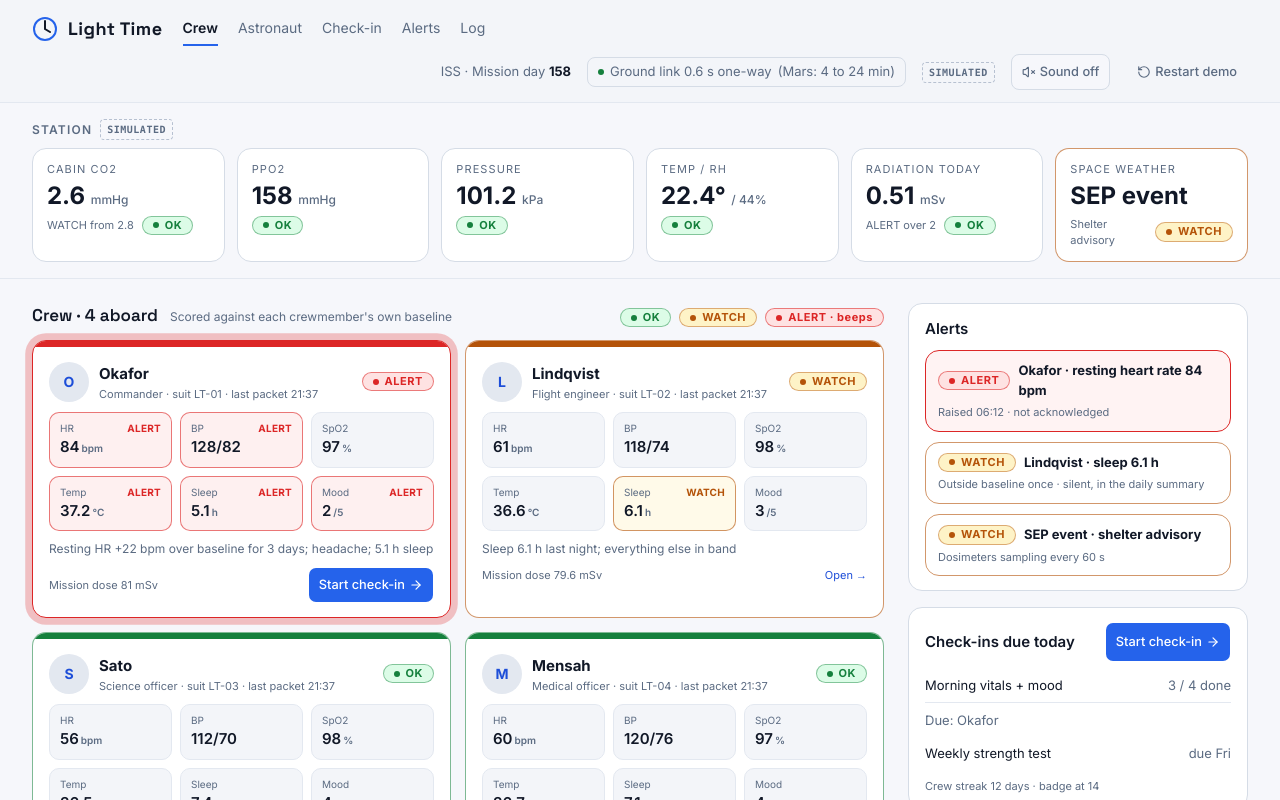
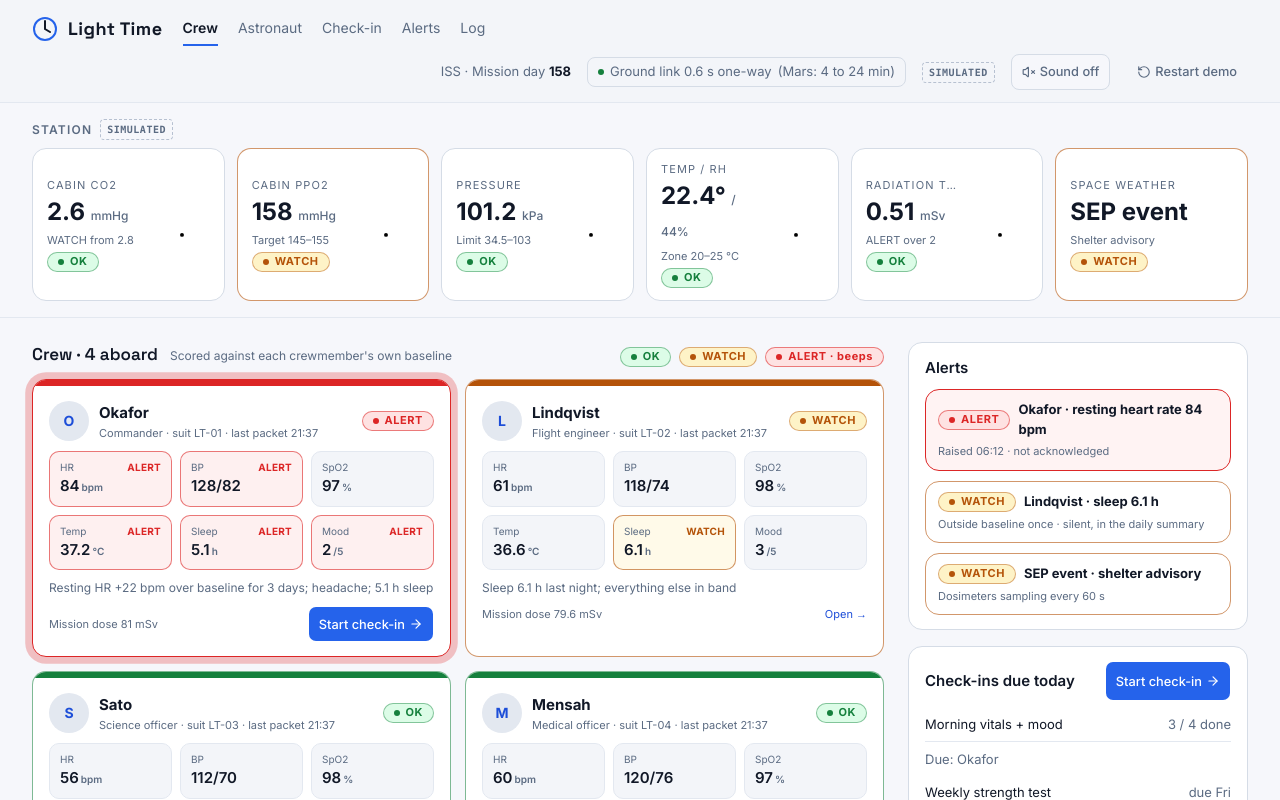
Before and after one commit to NASA-space-apps-the-procrastinators/LightTime-frontend, a Next.js app: page /base-station in a window 1280 px wide. Shown: the top 800 px of the page. Built offline with nearby package versions, Linux system fonts and the light colour scheme.

Commit message:
feat: station gauges against NASA cabin ranges

```diff
--- a/src/components/base-station/station-strip.tsx
+++ b/src/components/base-station/station-strip.tsx
@@ -1,72 +1,11 @@
 import { SimulatedTag } from "@/components/shared/simulated-tag";
 import { StatePill } from "@/components/shared/state-pill";
-import { CREW, STATION } from "@/lib/crew";
-import type { State } from "@/lib/schemas";
+import { StationGauge } from "@/components/shared/station-gauge";
 import { STATE_BORDER } from "@/lib/state-styles";
+import { stationReadings } from "@/lib/station";
 import { cn } from "@/lib/utils";
 
-type Tile = {
-  id: string;
-  label: string;
-  value: string;
-  unit?: string;
-  note?: string;
-  state: State;
-};
-
-// CO2 bands from thresholds.json: WATCH at 2.8 mmHg, ALERT at 4.5.
-const co2State = (v: number): State =>
-  v >= 4.5 ? "ALERT" : v >= 2.8 ? "WATCH" : "OK";
-
 export function StationStrip() {
-  const dose = Math.max(...CREW.map((c) => c.today.dose_mSv_day));
-  const tiles: Tile[] = [
-    {
-      id: "co2",
-      label: "Cabin CO2",
-      value: String(STATION.co2_mmHg),
-      unit: "mmHg",
-      note: "WATCH from 2.8",
-      state: co2State(STATION.co2_mmHg),
-    },
-    {
-      id: "ppo2",
-      label: "ppO2",
-      value: String(STATION.ppo2_mmHg),
-      unit: "mmHg",
-      state: "OK",
-    },
-    {
-      id: "pressure",
-      label: "Pressure",
-      value: String(STATION.pressure_kPa),
-      unit: "kPa",
-      state: "OK",
-    },
-    {
-      id: "temp",
-      label: "Temp / RH",
-      value: `${STATION.temp_c}°`,
-      unit: `/ ${STATION.rh_pct}%`,
-      state: "OK",
-    },
-    {
-      id: "dose",
-      label: "Radiation today",
-      value: dose.toFixed(2),
-      unit: "mSv",
-      note: "ALERT over 2",
-      state: dose > 2 ? "ALERT" : "OK",
-    },
-    {
-      id: "space-weather",
-      label: "Space weather",
-      value: "SEP event",
-      note: "Shelter advisory",
-      state: "WATCH",
-    },
-  ];
-
   return (
     <section
       aria-label="Station environment"
@@ -78,31 +17,44 @@ export function StationStrip() {
         </h2>
         <SimulatedTag />
       </div>
-      <div className="grid grid-cols-2 gap-3 sm:grid-cols-3 xl:grid-cols-6">
-        {tiles.map((t) => (
+      <div className="grid grid-cols-1 gap-3 min-[420px]:grid-cols-2 sm:grid-cols-3 xl:grid-cols-6">
+        {stationReadings().map((t) => (
           <div
             key={t.id}
             data-testid={`tile-${t.id}`}
+            title={`Source: ${t.source}`}
             className={cn(
-              "rounded-xl border bg-card px-3.5 py-3",
+              "flex items-center gap-2 rounded-xl border bg-card px-3.5 py-3",
               t.state === "OK" ? "border-border" : STATE_BORDER[t.state],
             )}
           >
-            <div className="text-[11px] uppercase tracking-widest text-muted-foreground">
+            <div className="min-w-0 flex-1">
+              <div className="truncate text-[11px] uppercase tracking-widest text-muted-foreground">
                 {t.label}
               </div>
               <div className="mt-0.5 text-2xl font-bold">
-              {t.value}{" "}
+                {t.display}{" "}
                 {t.unit && (
                   <span className="text-xs font-medium text-muted-foreground">
                     {t.unit}
                   </span>
                 )}
               </div>
-            <div className="mt-1 flex items-center gap-2 text-[11px] text-muted-foreground">
-              {t.note && <span>{t.note}</span>}
+              <div className="mt-1 flex flex-wrap items-center gap-x-2 gap-y-1 text-[11px] text-muted-foreground">
+                <span>{t.note}</span>
                 <StatePill state={t.state} />
               </div>
+            </div>
+            {t.gauge && t.value !== null && (
+              <div className="w-16 shrink-0 xl:w-14 2xl:w-16">
+                <StationGauge
+                  label={t.label}
+                  value={t.value}
+                  unit={t.id === "temp" ? "°C" : (t.unit ?? "")}
+                  gauge={t.gauge}
+                />
+              </div>
+            )}
           </div>
         ))}
       </div>
--- /dev/null
+++ b/src/components/shared/station-gauge.tsx
@@ -0,0 +1,93 @@
+import type { Gauge } from "@/lib/station";
+
+const R = 38;
+const CX = 50;
+const CY = 48;
+
+// Fraction 0 sits at the left end of the arc, 1 at the right end.
+const point = (f: number, r = R) => {
+  const a = Math.PI * (1 - f);
+  return [CX + r * Math.cos(a), CY - r * Math.sin(a)] as const;
+};
+const arc = (f0: number, f1: number) => {
+  const [x0, y0] = point(f0);
+  const [x1, y1] = point(f1);
+  return `M${x0.toFixed(2)} ${y0.toFixed(2)} A${R} ${R} 0 0 1 ${x1.toFixed(2)} ${y1.toFixed(2)}`;
+};
+
+/** Half-dial showing where one value sits against its NASA range. */
+export function StationGauge({
+  label,
+  value,
+  unit,
+  gauge,
+}: {
+  label: string;
+  value: number;
+  unit: string;
+  gauge: Gauge;
+}) {
+  const { min, max, band, marks } = gauge;
+  const frac = (v: number) => Math.min(1, Math.max(0, (v - min) / (max - min)));
+  const f = frac(value);
+  const where =
+    value < band[0] ? "below" : value > band[1] ? "above" : "within";
+  const name =
+    `${label} ${value} ${unit}, ${where} the NASA range ${band[0]} to ${band[1]} ${unit}`
+      .replace(/\s+/g, " ")
+      .trim();
+  const [nx, ny] = point(f, R - 9);
+
+  return (
+    <svg
+      role="img"
+      aria-label={name}
+      viewBox="0 0 100 60"
+      className="h-auto w-full"
+    >
+      <path
+        d={arc(0, 1)}
+        fill="none"
+        stroke="var(--color-border-soft)"
+        strokeWidth="8"
+        strokeLinecap="round"
+      />
+      <path
+        d={arc(frac(band[0]), frac(band[1]))}
+        fill="none"
+        stroke="var(--color-ok)"
+        strokeOpacity="0.35"
+        strokeWidth="8"
+      />
+      {marks.map((m) => {
+        const [x0, y0] = point(frac(m.at), R - 6);
+        const [x1, y1] = point(frac(m.at), R + 6);
+        return (
+          <line
+            key={`${m.state}-${m.at}`}
+            x1={x0}
+            y1={y0}
+            x2={x1}
+            y2={y1}
+            stroke={
+              m.state === "ALERT" ? "var(--color-alert)" : "var(--color-watch)"
+            }
+            strokeWidth="2"
+          />
+        );
+      })}
+      <line
+        data-testid="needle"
+        data-fraction={String(Math.round(f * 1000) / 1000)}
+        x1={CX}
+        y1={CY}
+        x2={nx}
+        y2={ny}
+        stroke="var(--color-foreground)"
+        strokeWidth="2.5"
+        strokeLinecap="round"
+      />
+      <circle cx={CX} cy={CY} r="3.5" fill="var(--color-foreground)" />
+    </svg>
+  );
+}
--- /dev/null
+++ b/src/lib/station.ts
@@ -0,0 +1,141 @@
+import { CREW, STATION } from "@/lib/crew";
+import type { State } from "@/lib/schemas";
+import { worst } from "@/lib/scoring";
+
+export type Gauge = {
+  min: number;
+  max: number;
+  /** NASA range the value should sit in. */
+  band: [number, number];
+  /** Threshold ticks drawn on the dial. */
+  marks: { at: number; state: Exclude<State, "OK"> }[];
+};
+
+export type StationReading = {
+  id: "co2" | "ppo2" | "pressure" | "temp" | "dose" | "space-weather";
+  label: string;
+  value: number | null;
+  display: string;
+  unit?: string;
+  note: string;
+  state: State;
+  gauge: Gauge | null;
+  source: string;
+};
+
+type Rule = "co2" | "ppo2" | "pressure" | "temp" | "rh" | "dose";
+
+// Ranges from NASA-STD-3001 Vol 2 Rev D as summarised in OCHMO-TB-002 Rev B (14 Nov 2023),
+// and from thresholds.json for CO2 and dose.
+export function stationState(rule: Rule, v: number): State {
+  switch (rule) {
+    case "co2": // OCHMO CO2 brief: headaches from 2.8, fatigue from 4.5
+      return v >= 4.5 ? "ALERT" : v >= 2.8 ? "WATCH" : "OK";
+    case "ppo2": // V2 6003 normoxia target 145-155 mmHg
+      return v < 145 || v > 155 ? "WATCH" : "OK";
+    case "pressure": // V2 6006 indefinite exposure 34.5 < p <= 103 kPa
+      return v <= 34.5 || v > 103 ? "ALERT" : "OK";
+    case "temp": // V2 6013 performance zone 20-25 °C; V2 6012 health limits 18-27 °C
+      return v < 18 || v > 27 ? "ALERT" : v < 20 || v > 25 ? "WATCH" : "OK";
+    case "rh": // V2 6013 performance zone 30-60 %
+      return v < 30 || v > 60 ? "WATCH" : "OK";
+    case "dose": // thresholds.json: over 2 mSv in a day
+      return v > 2 ? "ALERT" : "OK";
+  }
+}
+
+export function stationReadings(): StationReading[] {
+  const dose = Math.max(...CREW.map((c) => c.today.dose_mSv_day));
+  return [
+    {
+      id: "co2",
+      label: "Cabin CO2",
+      value: STATION.co2_mmHg,
+      display: String(STATION.co2_mmHg),
+      unit: "mmHg",
+      note: "WATCH from 2.8",
+      state: stationState("co2", STATION.co2_mmHg),
+      gauge: {
+        min: 0,
+        max: 5,
+        band: [0, 2.8],
+        marks: [
+          { at: 2.8, state: "WATCH" },
+          { at: 4.5, state: "ALERT" },
+        ],
+      },
+      source: "OCHMO CO2 brief (TB-004); NASA-STD-3001 V2 6004",
+    },
+    {
+      id: "ppo2",
+      label: "Cabin ppO2",
+      value: STATION.ppo2_mmHg,
+      display: String(STATION.ppo2_mmHg),
+      unit: "mmHg",
+      note: "Target 145–155",
+      state: stationState("ppo2", STATION.ppo2_mmHg),
+      gauge: { min: 135, max: 165, band: [145, 155], marks: [] },
+      source: "NASA-STD-3001 V2 6003 (OCHMO-TB-002)",
+    },
+    {
+      id: "pressure",
+      label: "Pressure",
+      value: STATION.pressure_kPa,
+      display: String(STATION.pressure_kPa),
+      unit: "kPa",
+      note: "Limit 34.5–103",
+      state: stationState("pressure", STATION.pressure_kPa),
+      gauge: { min: 30, max: 110, band: [34.5, 103], marks: [] },
+      source: "NASA-STD-3001 V2 6006 (OCHMO-TB-002)",
+    },
+    {
+      id: "temp",
+      label: "Temp / RH",
+      value: STATION.temp_c,
+      display: `${STATION.temp_c}°`,
+      unit: `/ ${STATION.rh_pct}%`,
+      note: "Zone 20–25 °C",
+      state: worst([
+        stationState("temp", STATION.temp_c),
+        stationState("rh", STATION.rh_pct),
+      ]),
+      gauge: {
+        min: 15,
+        max: 30,
+        band: [20, 25],
+        marks: [
+          { at: 18, state: "ALERT" },
+          { at: 27, state: "ALERT" },
+        ],
+      },
+      source: "NASA-STD-3001 V2 6013, V2 6012 (OCHMO-TB-002)",
+    },
+    {
+      id: "dose",
+      label: "Radiation today",
+      value: dose,
+      display: dose.toFixed(2),
+      unit: "mSv",
+      note: "ALERT over 2",
+      state: stationState("dose", dose),
+      gauge: {
+        min: 0,
+        max: 2.5,
+        band: [0, 2],
+        marks: [{ at: 2, state: "ALERT" }],
+      },
+      source:
+        "thresholds.json (NASA-STD-3001; OCHMO Radiation Protection brief)",
+    },
+    {
+      id: "space-weather",
+      label: "Space weather",
+      value: null,
+      display: "SEP event",
+      note: "Shelter advisory",
+      state: "WATCH",
+      gauge: null,
+      source: "Simulated solar particle event",
+    },
+  ];
+}
```
Lines whose indentation alone changed are shown as unchanged.
